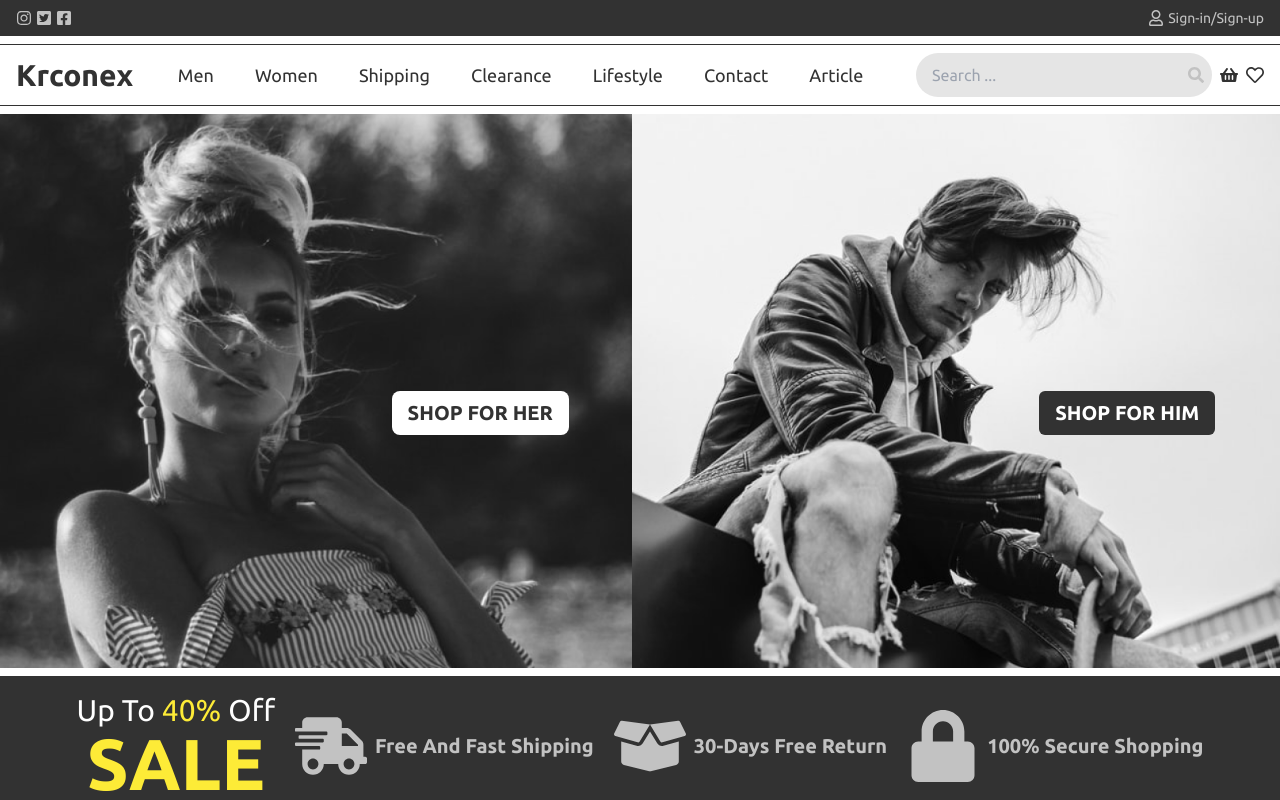
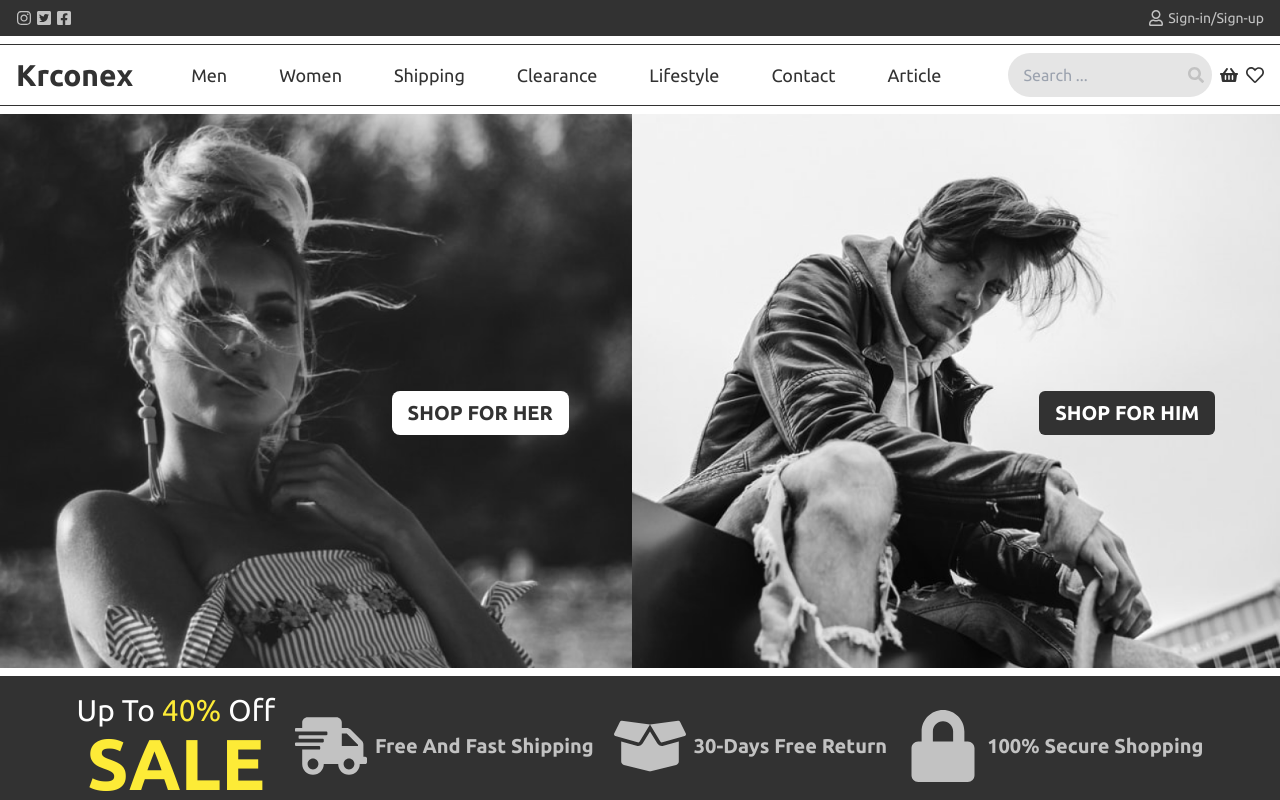
Before and after one commit to sepidehbiglarizadeh/Krconex, a React (Create React App) app: page / in a window 1280 px wide. Shown: the top 800 px of the page. Built offline with nearby package versions, Linux system fonts and the light colour scheme.

Commit message:
some style changed

```diff
--- a/src/components/Gallery/Gallery.js
+++ b/src/components/Gallery/Gallery.js
@@ -6,7 +6,7 @@ import jean from "../../assets/images/jean.png";
 const Gallery = () => {
   return (
     <section className="grid grid-cols-1 sm:grid-cols-2 lg:grid-cols-3 gap-4 p-4 md:px-16 md:py-16 xl:px-32 mb-2">
-      <div className="h-60 rounded-md overflow-hidden relative xl:row-span-2 xl:h-auto">
+      <div className="h-60 rounded-md overflow-hidden relative xl:row-span-2 xl:h-auto -z-10">
         <img
           src={acc}
           alt="man"
@@ -16,7 +16,7 @@ const Gallery = () => {
           Accessories
         </button>
       </div>
-      <div className="h-60 rounded-md overflow-hidden relative xl:h-auto xl:col-span-2">
+      <div className="h-60 rounded-md overflow-hidden relative xl:h-auto xl:col-span-2 -z-10">
         <img
           src={summ}
           alt="woman"
@@ -26,7 +26,7 @@ const Gallery = () => {
           Summer sale
         </button>
       </div>
-      <div className="h-60 rounded-md overflow-hidden relative xl:h-auto">
+      <div className="h-60 rounded-md overflow-hidden relative xl:h-auto -z-10">
         <img
           src={newArr}
           alt="woman"
@@ -36,7 +36,7 @@ const Gallery = () => {
           New arrivals
         </button>
       </div>
-      <div className="h-60 rounded-md overflow-hidden relative lg:col-span-3 lg:justify-self-center xl:col-span-1 xl:h-auto">
+      <div className="h-60 rounded-md overflow-hidden relative lg:col-span-3 lg:justify-self-center xl:col-span-1 xl:h-auto -z-10">
         <img
           src={jean}
           alt="man"
--- a/src/components/Hero/Hero.js
+++ b/src/components/Hero/Hero.js
@@ -4,13 +4,13 @@ import manImage from "../../assets/images/man.png";
 const Hero = () => {
   return (
     <section className="sm:flex mb-2">
-      <div className="relative">
+      <div className="relative -z-10">
         <img src={femaleImage} alt="womanImage" />
         <button className="bg-white text-darkGray font-bold lg:text-xl uppercase absolute top-1/2 right-[10%] px-4 py-2 rounded-lg">
           Shop for her
         </button>
       </div>
-      <div className="relative">
+      <div className="relative -z-10">
         <img src={manImage} alt="manImage" />
         <button className="bg-darkGray text-white font-bold lg:text-xl uppercase absolute top-1/2 right-[10%] px-4 py-2 rounded-md">
           Shop for him
--- a/src/components/Navbar/Navbar.js
+++ b/src/components/Navbar/Navbar.js
@@ -20,11 +20,13 @@ const Navbar = () => {
             ? "fixed top-0 left-0 right-0 bottom-0 bg-darkGray opacity-40 z-20"
             : ""
         }`}
-        onClick={()=>setIsShow((prevState)=>!prevState)}
+        onClick={() => setIsShow((prevState) => !prevState)}
       ></div>
 
       {/* _____navbar_____ */}
-      <nav className="flex justify-between py-2 px-2 md:px-4 border-t border-b mb-2">
+      <nav
+        className={`flex justify-between py-2 px-2 md:px-4 border-t border-b mb-2 bg-white sticky top-0`}
+      >
         <div className="flex items-center gap-x-2 flex-1 lg:flex-none">
           <button
             className="text-2xl lg:hidden"
@@ -37,42 +39,16 @@ const Navbar = () => {
           </Link>
         </div>
 
-        {/* _____navbar list_____ */}
-        <div
-          className={`bg-darkGray text-lightGray fixed top-0 bottom-0 -left-[100vh] z-30  p-2 w-60 transition-all duration-300 ${
-            isShow ? "-left-0" : ""
-          } lg:opacity-100 lg:static lg:bg-white lg:text-darkGray lg:p-0 lg:w-auto lg:flex-1 lg:flex lg:justify-center lg:px-8`}
-        >
-          <button
-            className="text-2xl lg:hidden"
-            onClick={() => setIsShow((prevState) => !prevState)}
-          >
-            <FaTimes />
-          </button>
-          <ul className="p-4 text-lg lg:flex lg:gap-x-4  lg:items-center lg:justify-around lg:p-0 w-full">
-            <li className="border-b py-2 hover:font-bold lg:border-none">
-              Men
-            </li>
-            <li className="border-b py-2 hover:font-bold lg:border-none">
-              Women
-            </li>
-            <li className="border-b py-2 hover:font-bold lg:border-none">
-              Shipping
-            </li>
-            <li className="border-b py-2 hover:font-bold lg:border-none">
-              Clearance
-            </li>
-            <li className="border-b py-2 hover:font-bold lg:border-none">
-              Lifestyle
-            </li>
-            <li className="border-b py-2 hover:font-bold lg:border-none">
-              Contact
-            </li>
-            <li className="border-b py-2 hover:font-bold lg:border-none">
-              Article
-            </li>
-          </ul>
-        </div>
+        {/* navbar list */}
+        <ul className="px-10 text-lg hidden lg:flex gap-x-4  items-center justify-around w-full">
+          <li className="py-2 hover:font-bold">Men</li>
+          <li className="py-2 hover:font-bold">Women</li>
+          <li className="py-2 hover:font-bold">Shipping</li>
+          <li className="py-2 hover:font-bold">Clearance</li>
+          <li className="py-2 hover:font-bold">Lifestyle</li>
+          <li className="py-2 hover:font-bold">Contact</li>
+          <li className="py-2 hover:font-bold">Article</li>
+        </ul>
 
         {/* _____serarch_____ */}
         <div className="flex items-center mx-2 bg-gray rounded-full overflow-hidden p-2">
@@ -96,6 +72,29 @@ const Navbar = () => {
           </Link>
         </div>
       </nav>
+
+      {/* _____mobile navbar list_____ */}
+      <div
+        className={`bg-darkGray text-lightGray fixed top-0 bottom-0 -left-[100vh]  p-2 w-60 transition-all duration-300 z-40 ${
+          isShow ? "-left-0 " : ""
+        } lg:hidden`}
+      >
+        <button
+          className="text-2xl lg:hidden"
+          onClick={() => setIsShow((prevState) => !prevState)}
+        >
+          <FaTimes />
+        </button>
+        <ul className="p-4 text-lg lg:flex lg:gap-x-4  lg:items-center lg:justify-around lg:p-0 w-full">
+          <li className="border-b py-2 hover:font-bold">Men</li>
+          <li className="border-b py-2 hover:font-bold">Women</li>
+          <li className="border-b py-2 hover:font-bold">Shipping</li>
+          <li className="border-b py-2 hover:font-bold">Clearance</li>
+          <li className="border-b py-2 hover:font-bold">Lifestyle</li>
+          <li className="border-b py-2 hover:font-bold">Contact</li>
+          <li className="border-b py-2 hover:font-bold">Article</li>
+        </ul>
+      </div>
     </>
   );
 };
```
